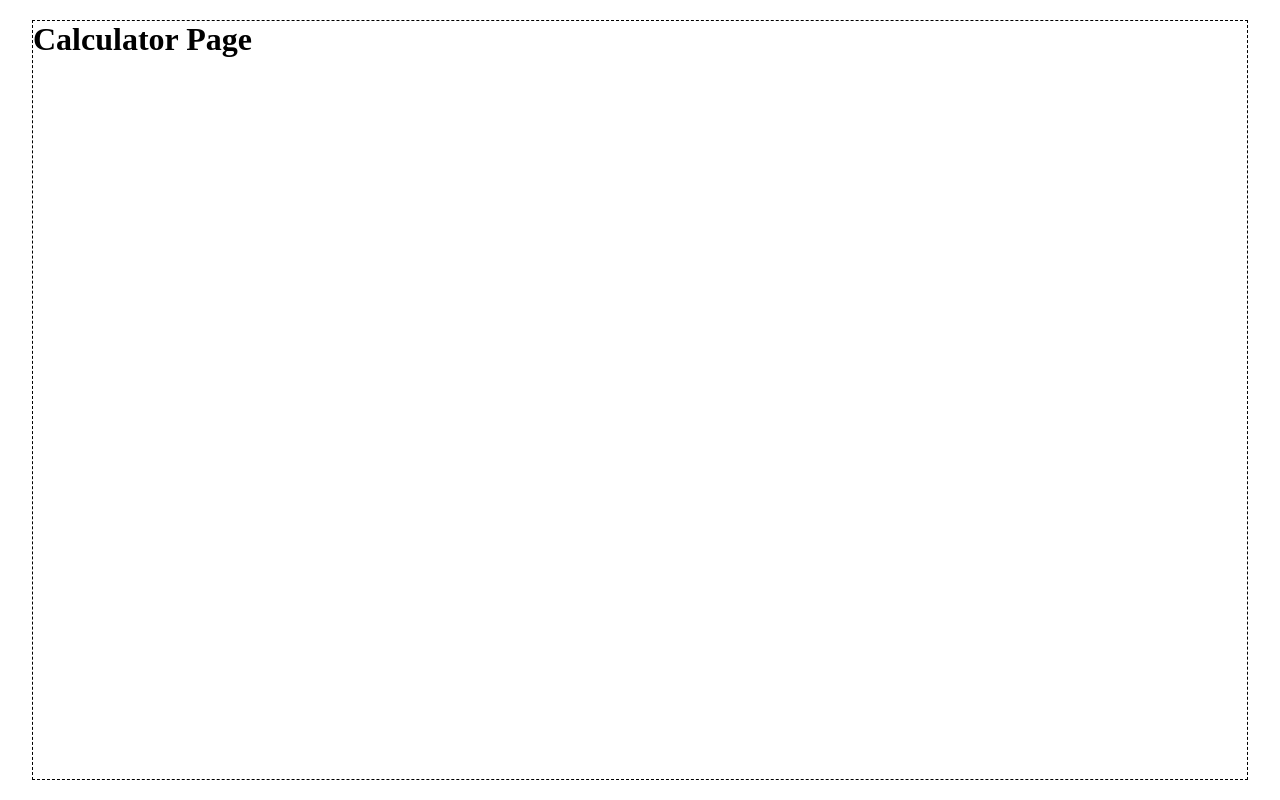
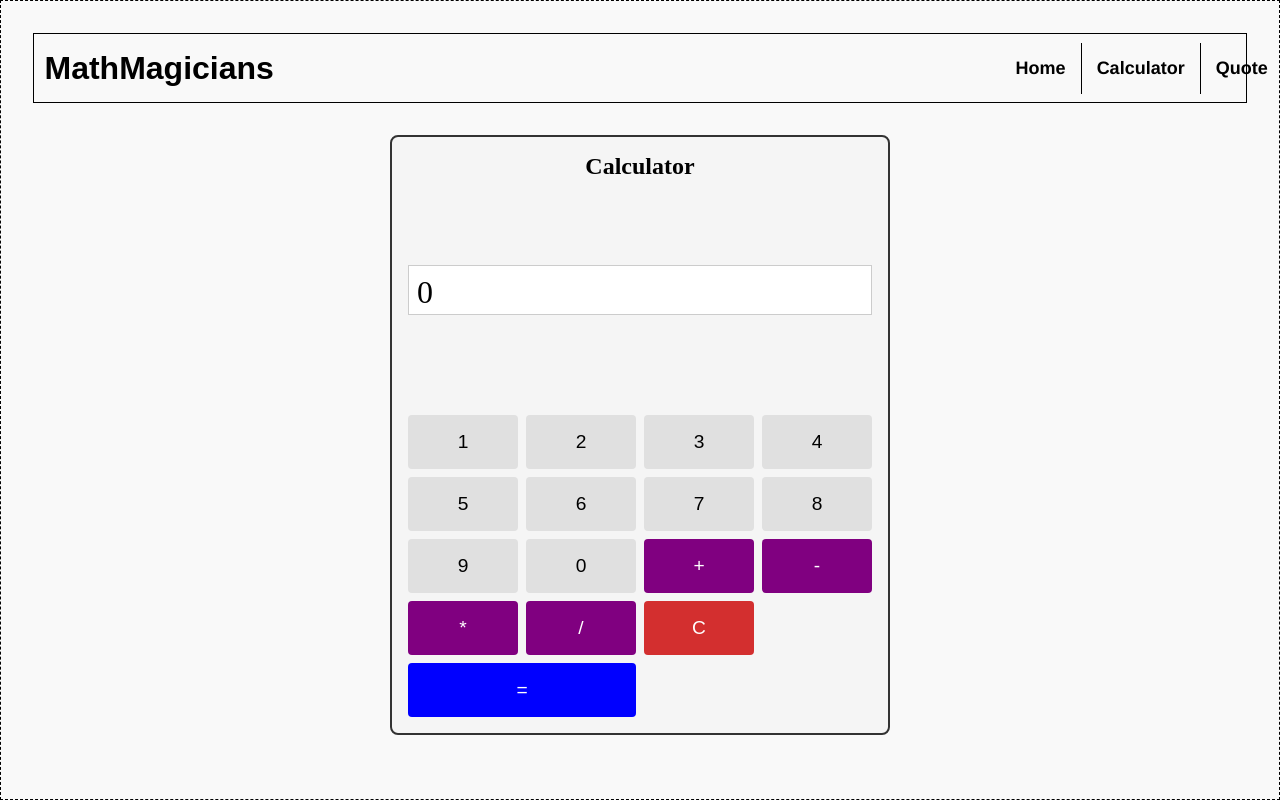
Before and after one commit to rocker-bell/MathMagicians, a React (Vite) app: page /CalculatorApp in a window 1280 px wide. Built offline with nearby package versions, Linux system fonts and the light colour scheme.

Commit message:
Add CalculatorPage App logic - layout and main functionality

```diff
--- a/src/Pages/CalculatorPage.jsx
+++ b/src/Pages/CalculatorPage.jsx
@@ -1,12 +1,17 @@
-import "../Styles/CalculatorPage.css"
+import "../Styles/CalculatorPage.css";
+import NavBar from "./Components/NavBar";
+import CalculatorApp from "./Components/Calculator";
+
 export default function CalculatorPage() {
     return (
         <>
 
             <div className="CalculatorPage-wrapper">
-
-                <h1>Calculator Page</h1>
-            </div>
+  <NavBar />
+  <main className="CalculatorPage-content">
+    <CalculatorApp />
+  </main>
+</div>
 
         </>
     )
--- /dev/null
+++ b/src/Pages/Components/Calculator.jsx
@@ -0,0 +1,74 @@
+import React, { useState } from "react";
+import "../../Styles/CalculatorApp.css";
+
+export default function CalculatorApp() {
+  const [input, setInput] = useState(""); // stores the current input
+
+  // Add number or operator to input
+  const handleClick = (value) => {
+    setInput((prev) => prev + value);
+  };
+
+  // Calculate the result
+  const handleEquals = () => {
+    try {
+      // Use eval carefully – only for simple demo calculator
+      // In production, a proper parser is safer
+      const result = eval(input);
+      setInput(result.toString());
+    } catch (error) {
+      setInput("Error");
+    }
+  };
+
+  // Clear the input
+  const handleClear = () => {
+    setInput("");
+  };
+
+  return (
+    <div className="CalculatorApp-wrapper">
+      <h2 className="CalculatorApp-title">Calculator</h2>
+
+      <div className="CalculatorApp-display">{input || "0"}</div>
+
+      <div className="CalculatorApp-buttons">
+        {/* Number buttons */}
+        {[1,2,3,4,5,6,7,8,9,0].map((num) => (
+          <button
+            key={num}
+            className="CalculatorApp-btn number"
+            onClick={() => handleClick(num.toString())}
+          >
+            {num}
+          </button>
+        ))}
+
+        {/* Operator buttons */}
+        {["+", "-", "*", "/"].map((op) => (
+          <button
+            key={op}
+            className="CalculatorApp-btn operator"
+            onClick={() => handleClick(op)}
+          >
+            {op}
+          </button>
+        ))}
+
+        {/* Other controls */}
+        <button
+          className="CalculatorApp-btn clear"
+          onClick={handleClear}
+        >
+          C
+        </button>
+        <button
+          className="CalculatorApp-btn equals"
+          onClick={handleEquals}
+        >
+          =
+        </button>
+      </div>
+    </div>
+  );
+}
--- a/src/Pages/HomePage.jsx
+++ b/src/Pages/HomePage.jsx
@@ -7,7 +7,7 @@ export default function HomePage() {
       <NavBar />
 
       <main className="HomePage-mainContainer">
-        <h2 className="HomePage-mainContainer-title HomePage-mainContainer-title1">Welcome to Math Magicians!</h2>
+        <h2 className="HomePage-mainContainer-title HomePage-mainContainer-title1">Welcome to Math Magicians <span className="star-icon">✨</span>!</h2>
 
         <section className="HomePage-mainContainer-description">
           <p className="HomePagedesc-p HomePagedesc-p1">
--- /dev/null
+++ b/src/Styles/CalculatorApp.css
@@ -0,0 +1,60 @@
+.CalculatorApp-wrapper {
+  width: 500px;
+  height: 600px;
+  margin: 2rem auto;
+  padding: 1rem;
+  border: 2px solid #333;
+  border-radius: 8px;
+  text-align: center;
+  background-color: #f5f5f5;
+   display: flex;
+  justify-content: space-between;
+  flex-direction: column;
+}
+
+.CalculatorApp-display {
+  width: 100%;
+  height: 50px;
+  margin-bottom: 1rem;
+  font-size: 2rem;
+  border: 1px solid #ccc;
+  padding: 0.5rem;
+  /* justify-content: flex-end; */
+  background-color: #fff;
+  display: flex;
+
+}
+
+.CalculatorApp-buttons {
+  display: grid;
+  grid-template-columns: repeat(4, 1fr);
+  gap: 0.5rem;
+}
+
+.CalculatorApp-btn {
+  padding: 1rem;
+  font-size: 1.2rem;
+  border: none;
+  border-radius: 4px;
+  cursor: pointer;
+}
+
+.CalculatorApp-btn.number {
+  background-color: #e0e0e0;
+}
+
+.CalculatorApp-btn.operator {
+  background-color: purple;
+  color: white;
+}
+
+.CalculatorApp-btn.clear {
+  background-color: #d32f2f;
+  color: white;
+}
+
+.CalculatorApp-btn.equals {
+  background-color: blue;
+  color: white;
+  grid-column: span 2;
+}
--- a/src/Styles/CalculatorPage.css
+++ b/src/Styles/CalculatorPage.css
@@ -1,5 +1,25 @@
 .CalculatorPage-wrapper {
-    width: 95%;
-    height: 95%;
-    border: 1px dashed black;
+  width: 100%;
+  min-height: 100vh; /* full viewport height */
+  padding: 2rem;
+  border: 1px dashed black;
+  display: flex;
+  justify-content: center;
+  align-items: center;
+  flex-direction: column;
+  background-color: #f9f9f9; /* subtle background */
+  box-sizing: border-box; /* ensures padding doesn't affect width */
 }
+
+.CalculatorPage-title {
+  font-size: 2rem;
+  margin-bottom: 1.5rem;
+}
+
+.CalculatorPage-content {
+  display: flex;
+  flex-direction: column;
+  align-items: center;
+  width: 100%;
+  max-width: 600px; /* keeps calculator from stretching too wide */
+}
```
Also changed, not shown: src/Pages/Components/Quotes.jsx (added).
